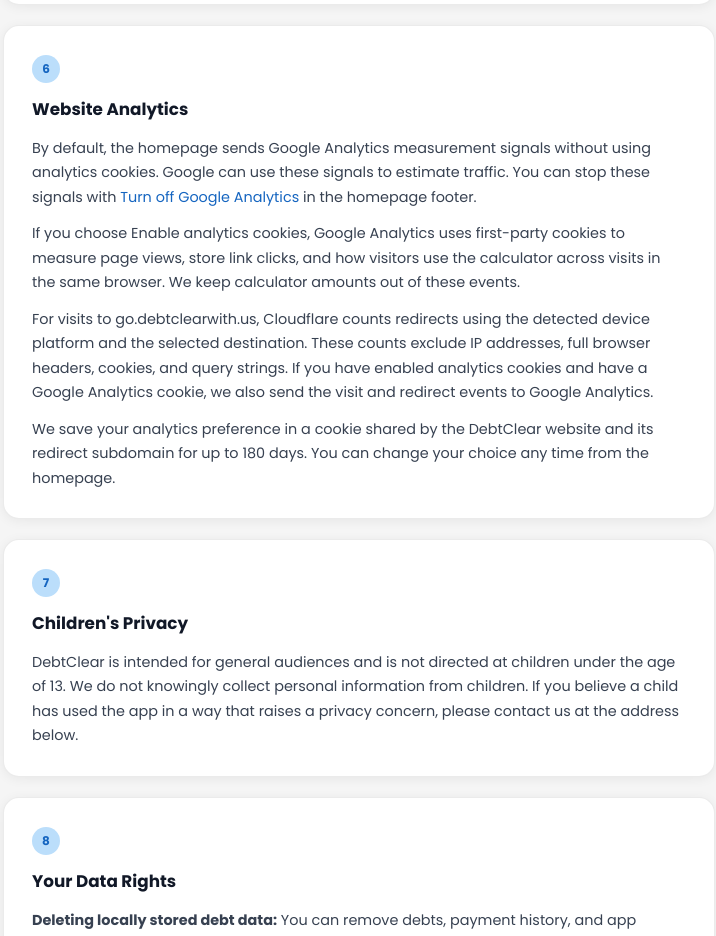
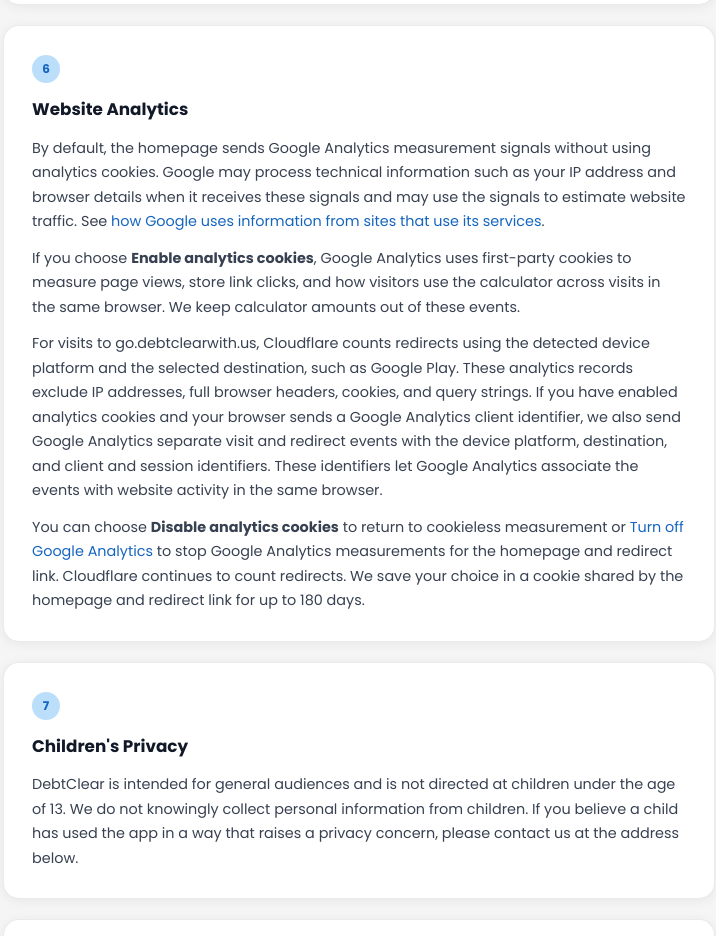
Before and after one commit to erayalakese/debtclearwith.us, a plain HTML site: page privacy/index.html in a window 1280 px wide. Shown: the part 3920-4856 px from the top of the page, without its empty margins (281-997 px from the left). Drawn offline with Linux system fonts and the light colour scheme.

Commit message:
Clarify website and redirect analytics in privacy policy

```diff
--- a/privacy/index.html
+++ b/privacy/index.html
@@ -387,10 +387,10 @@
     <div class="section-number" aria-hidden="true">6</div>
     <h2 class="section-title">Website Analytics</h2>
     <div class="section-body">
-      <p>By default, the homepage sends Google Analytics measurement signals without using analytics cookies. Google can use these signals to estimate traffic. You can stop these signals with <a href="../#analytics-measurement-toggle">Turn off Google Analytics</a> in the homepage footer.</p>
-      <p>If you choose Enable analytics cookies, Google Analytics uses first-party cookies to measure page views, store link clicks, and how visitors use the calculator across visits in the same browser. We keep calculator amounts out of these events.</p>
-      <p>For visits to go.debtclearwith.us, Cloudflare counts redirects using the detected device platform and the selected destination. These counts exclude IP addresses, full browser headers, cookies, and query strings. If you have enabled analytics cookies and have a Google Analytics cookie, we also send the visit and redirect events to Google Analytics.</p>
-      <p>We save your analytics preference in a cookie shared by the DebtClear website and its redirect subdomain for up to 180 days. You can change your choice any time from the homepage.</p>
+      <p>By default, the homepage sends Google Analytics measurement signals without using analytics cookies. Google may process technical information such as your IP address and browser details when it receives these signals and may use the signals to estimate website traffic. See <a href="https://policies.google.com/technologies/partner-sites">how Google uses information from sites that use its services</a>.</p>
+      <p>If you choose <strong>Enable analytics cookies</strong>, Google Analytics uses first-party cookies to measure page views, store link clicks, and how visitors use the calculator across visits in the same browser. We keep calculator amounts out of these events.</p>
+      <p>For visits to go.debtclearwith.us, Cloudflare counts redirects using the detected device platform and the selected destination, such as Google Play. These analytics records exclude IP addresses, full browser headers, cookies, and query strings. If you have enabled analytics cookies and your browser sends a Google Analytics client identifier, we also send Google Analytics separate visit and redirect events with the device platform, destination, and client and session identifiers. These identifiers let Google Analytics associate the events with website activity in the same browser.</p>
+      <p>You can choose <strong>Disable analytics cookies</strong> to return to cookieless measurement or <a href="../#analytics-measurement-toggle">Turn off Google Analytics</a> to stop Google Analytics measurements for the homepage and redirect link. Cloudflare continues to count redirects. We save your choice in a cookie shared by the homepage and redirect link for up to 180 days.</p>
     </div>
   </section>
 
```
